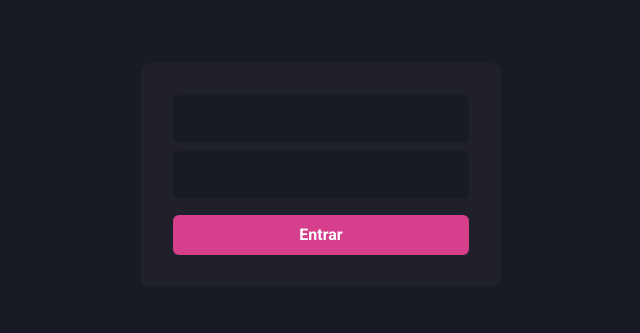
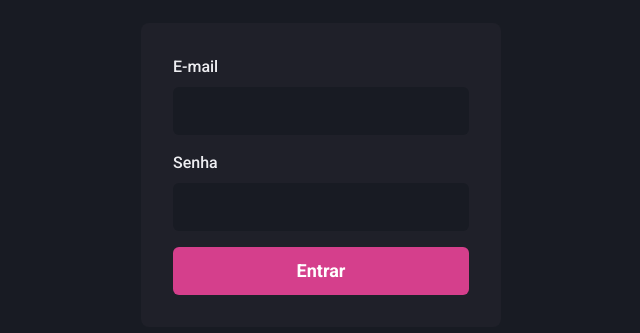
Before and after one commit to DaksonC/dashgo-ignite, a Next.js app: page / in a window 1280 px wide. Shown: the part 225-558 px from the top of the page, without its empty margins (319-959 px from the left). Built offline with nearby package versions, Linux system fonts and the light colour scheme.

Commit message:
feat: cria componente de input

```diff
--- /dev/null
+++ b/src/components/Form/Input.tsx
@@ -0,0 +1,31 @@
+import {
+  FormControl,
+  FormLabel,
+  Input as ChakraInput,
+  InputProps as ChakraInputProps,
+} from "@chakra-ui/react";
+
+interface InputProps extends ChakraInputProps{
+  name: string;
+  label?: string;
+}
+
+export default function Input({ name, label, ...rest}: InputProps) {
+  return(
+    <FormControl>
+      <FormLabel htmlFor={name}>{label}</FormLabel>
+      <ChakraInput
+        name={name}
+        id={name}
+        focusBorderColor='pink.500'
+        bgColor={'gray.900'}
+        variant='filled'
+        _hover={{
+          bgColor: 'gray.900'
+        }}
+        size='lg'
+        {...rest}
+      />
+    </FormControl>
+  )
+}
--- a/src/pages/index.tsx
+++ b/src/pages/index.tsx
@@ -1,6 +1,11 @@
-import { Button, Flex, Input } from '@chakra-ui/react';
+import {
+  Button,
+  Flex,
+  Stack,
+} from '@chakra-ui/react';
+import Input from '../components/Form/Input';
 
-export default function Home() {
+export default function SignIn() {
   return (
     <Flex
       w='100vw'
@@ -17,33 +22,15 @@
         borderRadius={8}
         flexDir='column'
         >
-        <Input
-          name='email'
-          type='email'
-          focusBorderColor='pink.500'
-          bgColor={'gray.900'}
-          variant='filled'
-          _hover={{
-            bgColor: 'gray.900'
-          }}
-          size='lg'
-        />
-        <Input
-          name='password'
-          type='password'
-          mt={2}
-          focusBorderColor='pink.500'
-          bgColor={'gray.900'}
-          variant='filled'
-          _hover={{
-            bgColor: 'gray.900'
-          }}
-          size='lg'
-        />
+        <Stack spacing='4'>
+          <Input name='email' type='email' label='E-mail' />
+          <Input name='password' type='password' label='Senha' />
+        </Stack>
         <Button
           type='submit'
           colorScheme={'pink'}
           mt={4}
+          size='lg'
         >Entrar</Button>
       </Flex>
     </Flex>
```
